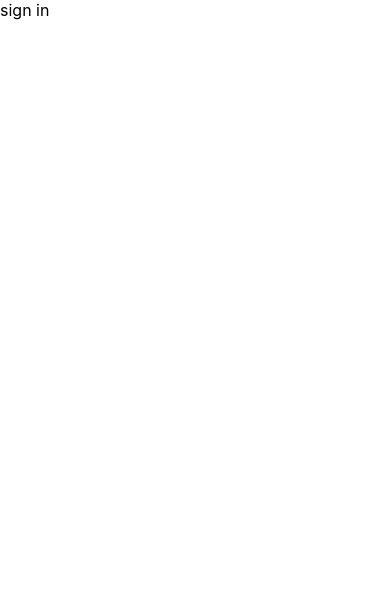
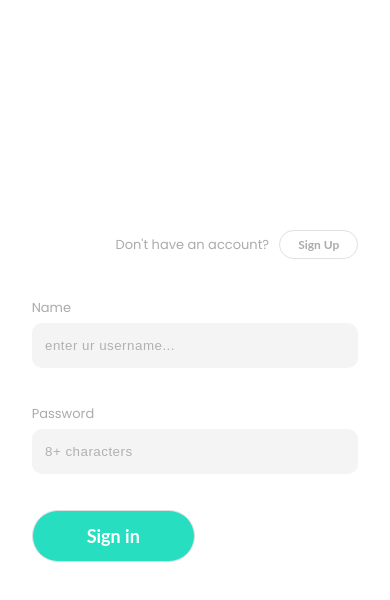
Before and after one commit to AMIRHOSEINASGHARI/signin-signup-app, a React (Create React App) app: page /signin in a window 390 px wide. Shown: the top 600 px of the page. Built offline with nearby package versions, Linux system fonts and the light colour scheme.

Commit message:
Signin page created

```diff
--- a/src/components/signin/Signin.js
+++ b/src/components/signin/Signin.js
@@ -1,12 +1,89 @@
-import React from 'react';
+import React, { useEffect, useState } from 'react';
 import styles from './Signin.module.css';
+import { Link } from 'react-router-dom';
 
-const Signin = () => {
+//functions
+import { signinValidation } from '../../functions/validation';
+import { ToastContainer } from 'react-toastify';
+import 'react-toastify/dist/ReactToastify.css';
+import notify from '../../functions/toast';
+
+//tools
+import image from '../../tools/images/Signup.png'
+
+const Signup = () => {
+
+    const [data , setData] = useState({
+        name: "",
+        password: "",
+    })
+
+    const [errors , setErrors] = useState({})
+    const [onFocus , setOnFocus] = useState({
+        name: false,
+        password: false,
+    })
+
+    const changeHandler = (e) => {
+        setData({
+            ...data,
+            [e.target.name]: e.target.value
+        })
+    }
+
+    const focusHandler = (e) => {
+        setOnFocus({
+            [e.target.name]: true
+        })
+    }
+
+    useEffect(() => {
+        setErrors(signinValidation(data))
+        console.log(errors)
+    }, [data])
+
+    const submitHandler = (e) => {
+        e.preventDefault()
+        setOnFocus({
+            name: true,
+            password: true,
+        })
+        if(Object.keys(errors).length === 0) {
+            notify('success' , 'Signd up successfully!')
+        }else {
+            notify('error' , 'Unvalid data!')
+        }
+    }
+
     return (
-        <div>
-            sign in
+        <div className={styles.signinContainer}>
+            <div className={styles.imageSection}>
+                <img src={image} alt='image' />
+            </div>
+
+
+            <div className={styles.formSection} onSubmit={submitHandler}>
+                <form>
+                    <div className={styles.header}>
+                        <p>Don't have an account?</p>
+                        <Link to='/'>Sign Up</Link>
+                    </div>
+                    <div className={styles.formField}>
+                        <label>Name</label>
+                        <input name='name' type='text' placeholder='enter ur username...' value={data.name} onChange={changeHandler} onFocus={focusHandler} />
+                        <span>{errors.name && onFocus.name && errors.name}</span>
+                    </div>
+                    <div className={styles.formField}>
+                        <label>Password</label>
+                        <input name='password' type='password' placeholder='8+ characters' value={data.password} onChange={changeHandler} onFocus={focusHandler} />
+                        <span>{errors.password && onFocus.password && errors.password}</span>
+                    </div>
+                    <button>Sign in</button>
+                </form>
+            </div>
+            <ToastContainer />
         </div>
     );
 };
 
-export default Signin;
+export default Signup;
--- a/src/components/signin/Signin.module.css
+++ b/src/components/signin/Signin.module.css
@@ -0,0 +1,217 @@
+@import url('https://fonts.googleapis.com/css2?family=Poppins:wght@100;200;300;400;500;600;700;800;900&display=swap');
+
+:root {
+    --text-color: rgb(171, 171, 171);
+    --border-color: rgb(224, 224, 224);
+    --background-color: rgb(244, 244, 244);
+}
+
+.signinContainer {
+    display: flex;
+    align-items: center;
+    justify-content: space-between;
+    min-height: 100vh;
+    font-family: lato;
+}
+
+.imageSection {
+    background-color: #eafaf8;
+    height: 100vh;
+    width: 45vw;
+    display: flex;
+    align-items: center;
+    justify-content: center;
+}
+
+.imageSection img {
+    width: 550px;
+}
+
+.formSection {
+    width: 55vw;
+    height: 100vh;
+    display: flex;
+    align-items: center;
+    justify-content: center;
+}
+
+.formField {
+    display: flex;
+    flex-direction: column;
+    margin: 0.8em 0;
+    height: 90px;
+}
+
+.formField input {
+    width: 450px;
+    height: 45px;
+    padding: 0 1em;
+    border-radius: 10px;
+    outline: none;
+    border: none;
+    background-color: var(--background-color);
+    letter-spacing: 0.5px;
+    margin-bottom: 5px;
+}
+
+.formField input::placeholder {
+    color: rgb(176, 176, 176);
+    font-weight: 100;
+}
+
+.formField label {
+    margin-bottom: 5px;
+    font-size: 13px;
+    color: var(--text-color);
+}
+
+.header {
+    display: flex;
+    justify-content: flex-end;
+    align-items: center;
+    margin-bottom: 40px;
+}
+
+.header p {
+    color: var(--text-color);
+    font-size: 13px;
+}
+
+.header a {
+    text-decoration: none;
+    background: none;
+    outline: none;
+    border: 1px solid var(--border-color);
+    padding: 0.5em 1.5em;
+    border-radius: 20px;
+    margin-left: 10px;
+    color: var(--text-color);
+    font-weight: bold;
+    font-size: 12px;
+    font-family: lato;
+    cursor: pointer;
+    transition: all 0.2s ease;
+}
+
+.header a:hover {
+    background-color: var(--background-color);
+    transition: all 0.2s ease;
+}
+
+form button {
+    background: #27dec0;
+    outline: none;
+    border: 1px solid var(--border-color);
+    padding: 1em 4.5em;
+    border-radius: 30px;
+    color: white;
+    font-size: 18px;
+    font-family: lato;
+    font-weight: bold;
+    cursor: pointer;
+    transition: all 0.2s ease;
+}
+
+form button:hover {
+    background-color: #23d2b5;
+}
+
+span {
+    color: rgb(243, 111, 111);
+    font-size: 10px;
+}
+
+@media (max-width: 1000px) {
+    .signinContainer {
+        display: flex;
+        /* flex-direction: column; */
+        align-items: center;
+        justify-content: space-between;
+        font-family: poppins;
+    }
+    .imageSection {
+        background-color: #eafaf8;
+        width: 40vw;
+        display: flex;
+        align-items: center;
+        justify-content: center;
+    }
+    .imageSection img {
+        width: 300px;
+    }
+    .formSection {
+        width: 60vw;
+    }
+    .formField input {
+        width: 350px;
+    }
+    form button {
+        padding: 0.8em 3em;
+    }
+}
+
+@media (max-width: 768px) {
+    .signinContainer {
+        display: flex;
+        align-items: center;
+        justify-content: center;
+        font-family: poppins;
+    }
+    .imageSection {
+        display: none;
+    }
+    .formSection {
+        width: 100vw;
+    }
+    .formField input {
+        width: 400px;
+    }
+    form button {
+        padding: 0.8em 3em;
+    }
+}
+@media (max-width: 470px) {
+    .signinContainer {
+        display: flex;
+        align-items: center;
+        justify-content: center;
+        font-family: poppins;
+    }
+    .formSection {
+        width: 100vw;
+    }
+    .formField input {
+        width: 300px;
+    }
+    .formField {
+        display: flex;
+        flex-direction: column;
+        margin: 1em 0;
+        height: 90px;
+    }
+    .header {
+        display: flex;
+        justify-content: flex-end;
+        align-items: center;
+        margin-bottom: 30px;
+        margin-top: -60px;
+    }
+}
+@media (max-width: 350px) {
+
+    .formSection {
+        width: 100vw;
+    }
+    .formField input {
+        width: 250px;
+    }
+    .formField {
+        display: flex;
+        flex-direction: column;
+        margin: 0.7em 0;
+        height: 90px;
+    }
+    .formField label {
+        margin-bottom: 0px;
+    }
+}
--- a/src/functions/validation.js
+++ b/src/functions/validation.js
@@ -32,4 +32,24 @@ const validation = (data) => {
     return errors;
 }
 
-export {validation};
+const signinValidation = (data) => {
+    const errors = {};
+
+    if(!data.name.trim()) {
+        errors.name = '*Enter ur username*'
+    }else {
+        delete errors.name
+    }
+
+    if(!data.password) {
+        errors.password = '*Please enter ur password*'
+    }else if(data.password.length <8) {
+        errors.password = '*Password must be 8 characters or more*'
+    }else {
+        delete errors.password
+    }
+
+    return errors;
+}
+
+export {validation , signinValidation};
```
